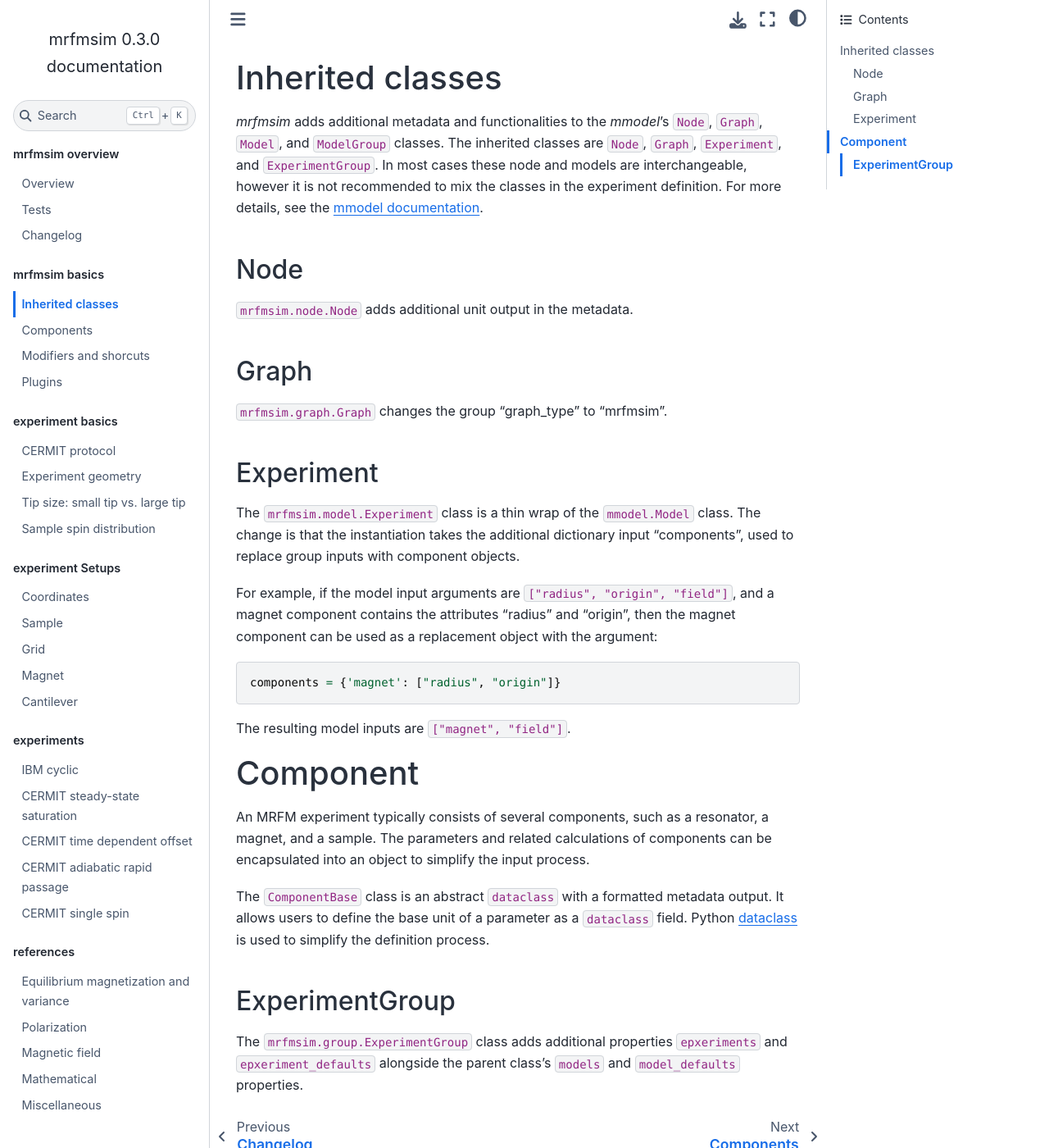
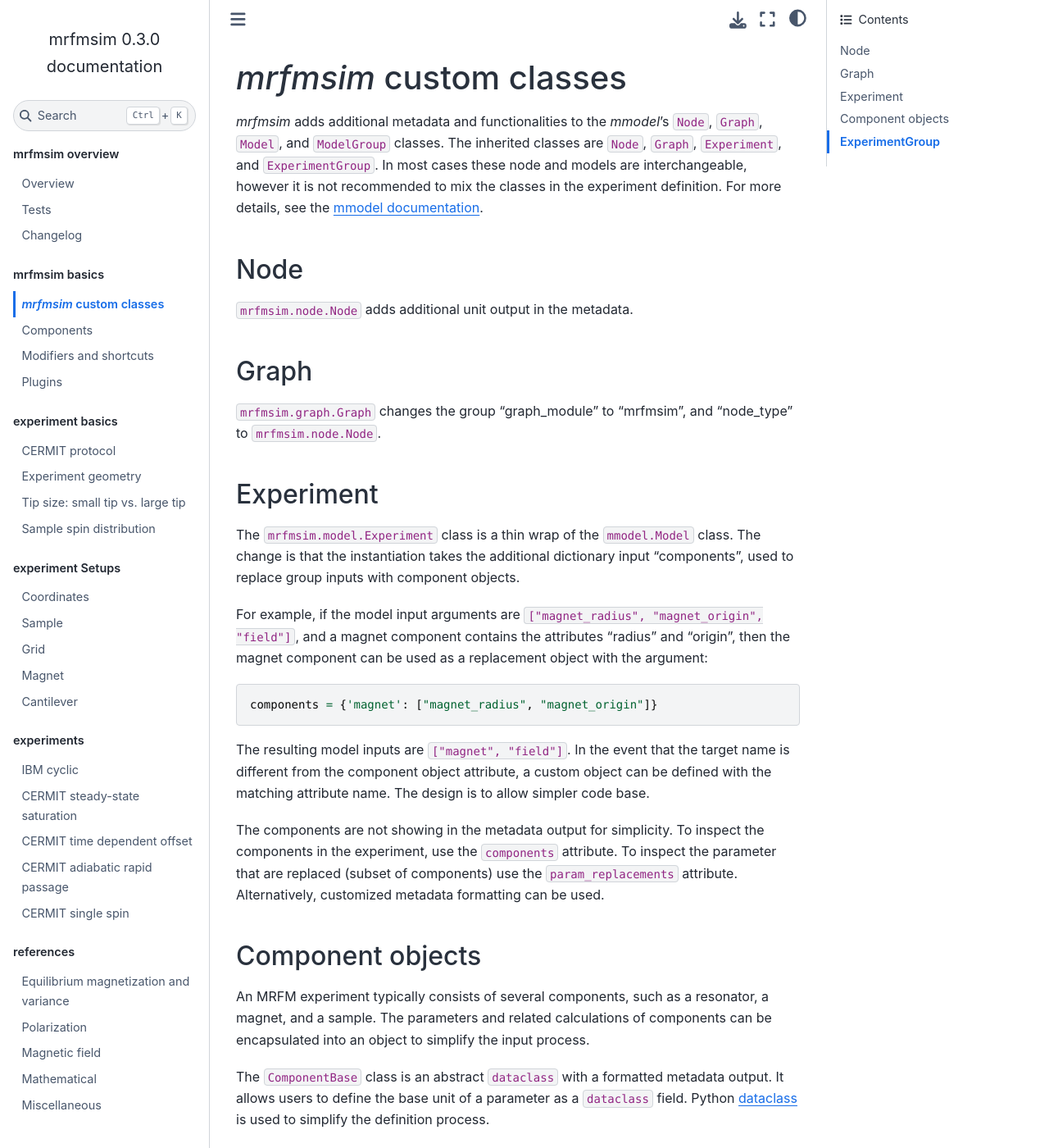
Before and after one commit to Marohn-Group/mrfmsim, a Sphinx documentation site: the page built from docs/basic/inheritance.rst, in a window 1280 px wide and 1400 px high. Shown: the whole window at 82% size. Built offline with Sphinx 7.4.7 and the Sphinx Book theme 1.1.4, drawn with Linux system fonts in a browser that asks for light colours.

Commit message:
Update documentation

```diff
--- a/docs/basic/inheritance.rst
+++ b/docs/basic/inheritance.rst
@@ -1,5 +1,5 @@
-Inherited classes
-=================
+*mrfmsim* custom classes
+=========================
 
 *mrfmsim* adds additional metadata and functionalities to the *mmodel*'s
 ``Node``, ``Graph``, ``Model``, and ``ModelGroup`` classes.
@@ -16,7 +16,8 @@ Node
 Graph
 -----
 
-``mrfmsim.graph.Graph`` changes the group "graph_type" to "mrfmsim".
+``mrfmsim.graph.Graph`` changes the group "graph_module" to "mrfmsim", and
+"node_type" to ``mrfmsim.node.Node``.
 
 
 Experiment
@@ -27,20 +28,28 @@ The change is that the instantiation takes the additional dictionary
 input "components", used to replace group inputs with component objects.
 
 For example, if the model input arguments are
-``["radius", "origin", "field"]``,
+``["magnet_radius", "magnet_origin", "field"]``,
 and a magnet component contains the attributes "radius" and
 "origin", then the magnet component can be used as a replacement
 object with the argument:
 
 .. code:: python
 
-    components = {'magnet': ["radius", "origin"]}
+    components = {'magnet': ["magnet_radius", "magnet_origin"]}
 
-The resulting model inputs are ``["magnet", "field"]``.
+The resulting model inputs are ``["magnet", "field"]``. In the event that
+the target name is different from the component object attribute, a
+custom object can be defined with the matching attribute name. The design
+is to allow simpler code base.
 
+The components are not showing in the metadata output for simplicity. To
+inspect the components in the experiment, use the ``components`` attribute.
+To inspect the parameter that are replaced (subset of components) use the
+``param_replacements`` attribute. Alternatively, customized metadata formatting
+can be used.
 
-Component
-======================
+Component objects
+-------------------
 
 An MRFM experiment typically consists of several components, such as
 a resonator, a magnet, and a sample. The parameters and related calculations
--- a/docs/basic/plugin.rst
+++ b/docs/basic/plugin.rst
@@ -77,7 +77,7 @@ The following is an example of a YAML configuration file:
                 inputs: [e, g]
                 output: k
                 output_unit: m^2
-        graph_type: mrfmsim
+        graph_module: mrfmsim
     components:
         replace_obj: [a, b]
     modifiers: [!import:mmodel.modifier.loop_input {parameter: d}]
@@ -103,8 +103,6 @@ To load the experiment:
     handler: MemHandler
     modifiers:
     - loop_input(parameter='d')
-    components:
-    - replace_obj: ['a', 'b']
 
     Test experiment with components.
 
```
Also changed, not shown: other parts of docs/basic/plugin.rst (+1 -1 lines), docs/basic/modifier.rst (+15 -136 lines), docs/overview.rst (+47 -39 lines), docs/_downloads/mrfmsim_overview.ipynb, 4 other files.
